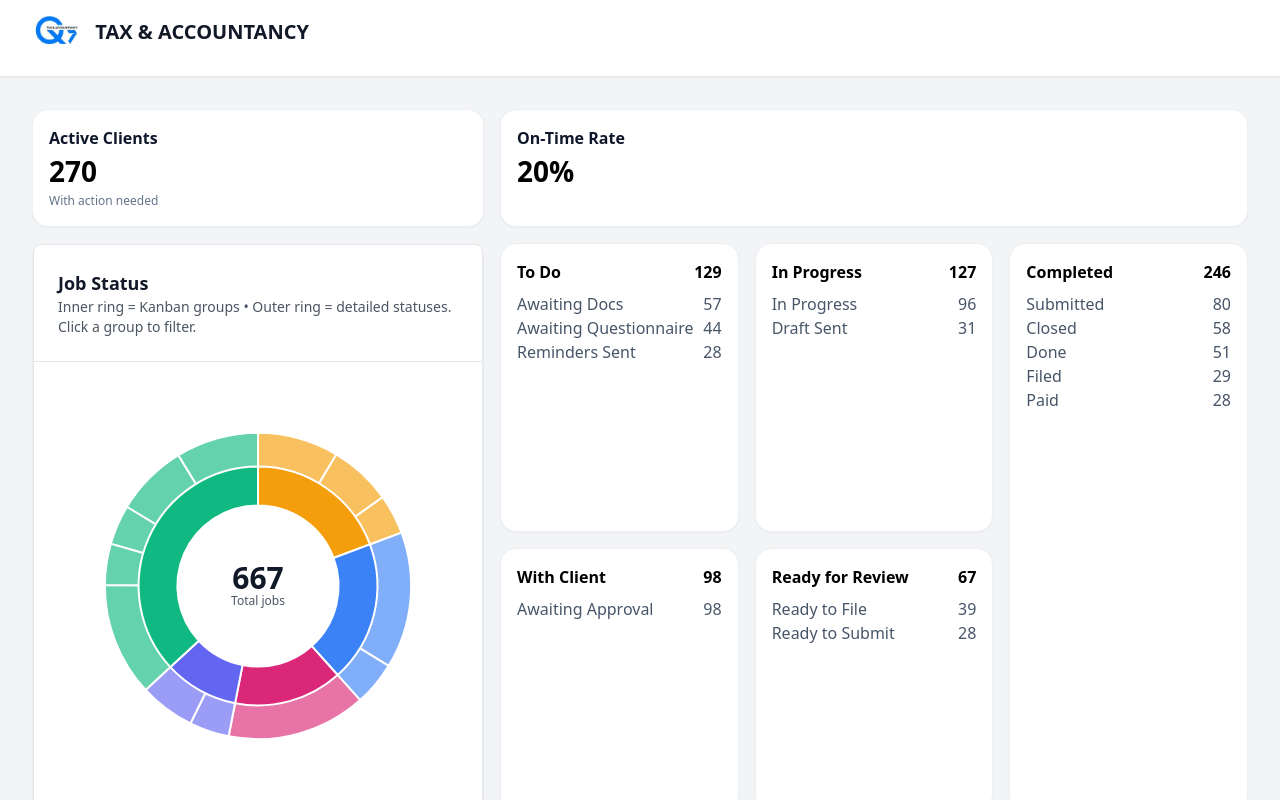
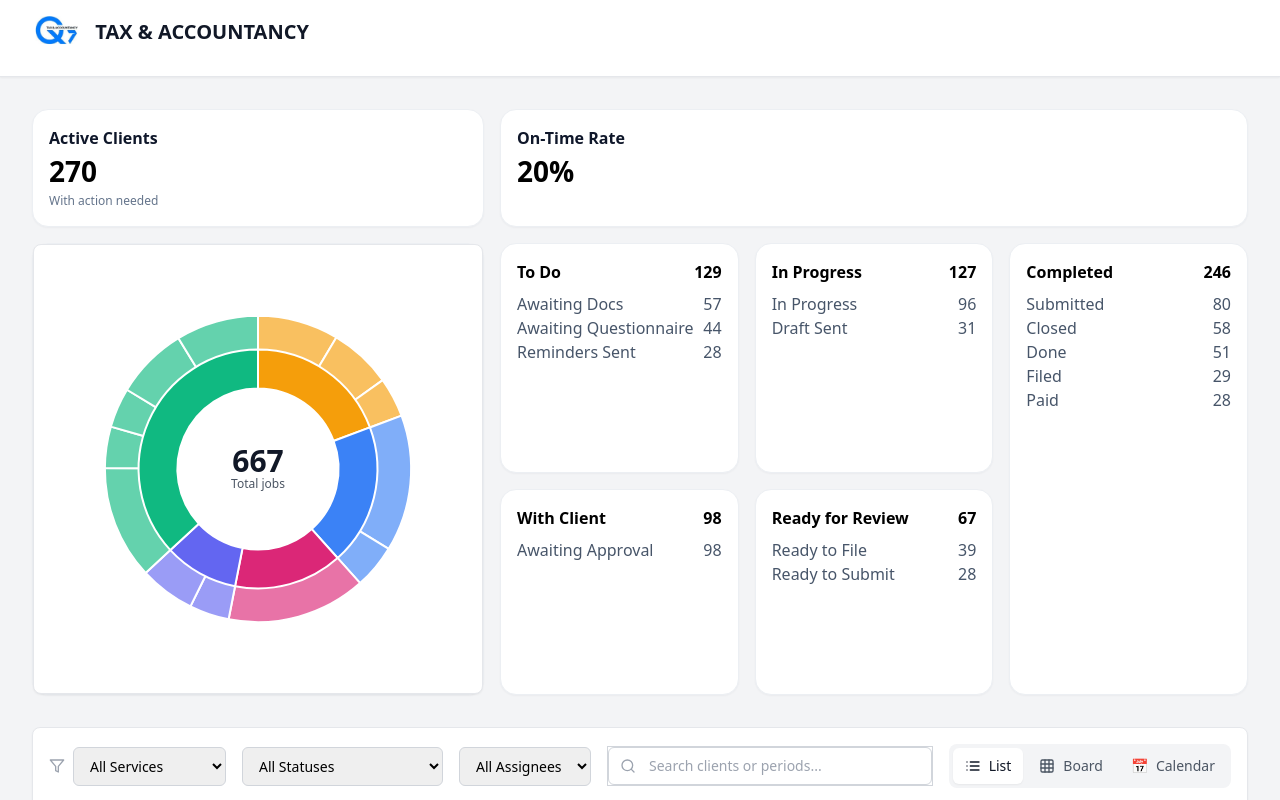
Before and after one commit to pinkbalaclava/Q7, a React (Vite) app: page /dashboard-v2 in a window 1280 px wide. Shown: the top 800 px of the page. Built offline with nearby package versions, Linux system fonts and the light colour scheme.

Commit message:
Remove Job Status header div

```diff
--- a/src/pages/DashboardV2/NestedStatusKanbanChart.tsx
+++ b/src/pages/DashboardV2/NestedStatusKanbanChart.tsx
@@ -222,10 +222,6 @@ export default function NestedStatusKanbanChart({ periods }: Props) {
 
   return (
     <div className="bg-white rounded-lg border border-gray-200 shadow-sm w-full">
-      <div className="p-6 border-b border-gray-200">
-        <h3 className="text-lg font-semibold text-gray-900">Job Status</h3>
-        <p className="text-sm text-gray-600">Inner ring = Kanban groups • Outer ring = detailed statuses. Click a group to filter.</p>
-      </div>
       <div className="p-6">
         <div className="flex justify-center">
           {/* Chart */}
```
